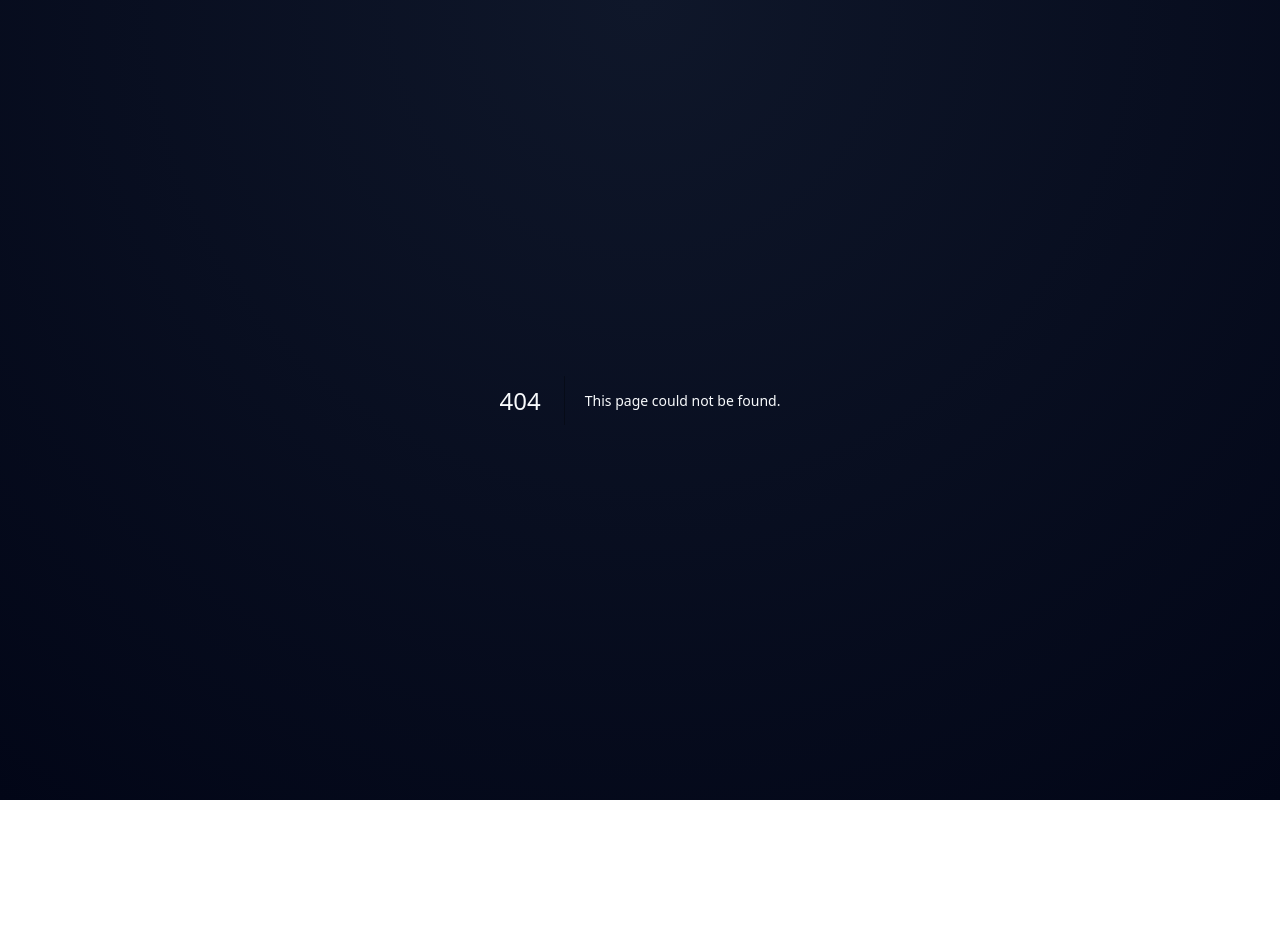
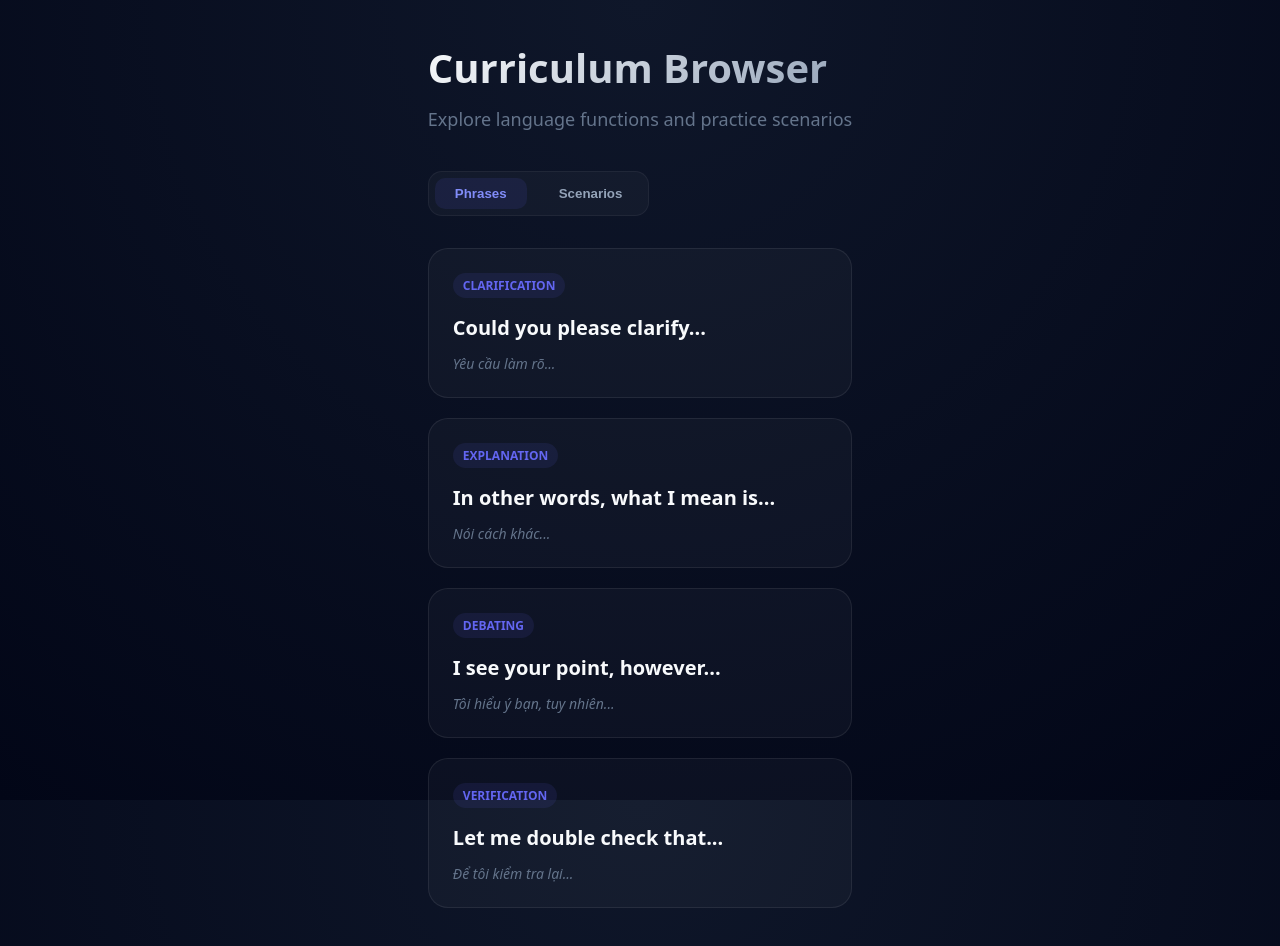
Before and after one commit to Armsss9988/AI-English, a Next.js app in the folder apps/web/: page /curriculum in a window 1280 px wide. Before the commit this address had no page. Before the commit the page ends 800 px from the top, so only its background shows below. Built offline with nearby package versions, Linux system fonts and the light colour scheme.

Commit message:
feat(dev2): implement C4 content browser UI with tabbed navigation

```diff
--- /dev/null
+++ b/apps/web/src/app/curriculum/page.tsx
@@ -0,0 +1,36 @@
+'use client';
+
+import React, { useState } from 'react';
+import { PhraseBrowser } from '@/features/curriculum/PhraseBrowser';
+import { ScenarioBrowser } from '@/features/curriculum/ScenarioBrowser';
+import styles from '@/features/curriculum/curriculum.module.css';
+
+export default function CurriculumPage() {
+  const [activeTab, setActiveTab] = useState<'phrases' | 'scenarios'>('phrases');
+
+  return (
+    <div className={styles.container}>
+      <header className={styles.header}>
+        <h1 className={styles.title}>Curriculum Browser</h1>
+        <p className={styles.subtitle}>Explore language functions and practice scenarios</p>
+      </header>
+
+      <div className={styles.tabs}>
+        <button
+          className={`${styles.tab} ${activeTab === 'phrases' ? styles.tabActive : ''}`}
+          onClick={() => setActiveTab('phrases')}
+        >
+          Phrases
+        </button>
+        <button
+          className={`${styles.tab} ${activeTab === 'scenarios' ? styles.tabActive : ''}`}
+          onClick={() => setActiveTab('scenarios')}
+        >
+          Scenarios
+        </button>
+      </div>
+
+      {activeTab === 'phrases' ? <PhraseBrowser /> : <ScenarioBrowser />}
+    </div>
+  );
+}
--- /dev/null
+++ b/apps/web/src/features/curriculum/PhraseBrowser.tsx
@@ -0,0 +1,29 @@
+'use client';
+
+import React from 'react';
+import { useQuery } from '@tanstack/react-query';
+import { getPhrases } from '@/lib/api/curriculum';
+import styles from './curriculum.module.css';
+
+export const PhraseBrowser: React.FC = () => {
+  const { data: phrases, isLoading } = useQuery({
+    queryKey: ['phrases'],
+    queryFn: getPhrases,
+  });
+
+  if (isLoading) {
+    return <div className={styles.loading}>Loading phrases...</div>;
+  }
+
+  return (
+    <div className={styles.phraseGrid}>
+      {phrases?.map((phrase) => (
+        <div key={phrase.id} className={styles.phraseCard}>
+          <span className={styles.functionBadge}>{phrase.function}</span>
+          <div className={styles.phraseContent}>{phrase.content}</div>
+          <div className={styles.phraseMeaning}>{phrase.meaning}</div>
+        </div>
+      ))}
+    </div>
+  );
+};
--- /dev/null
+++ b/apps/web/src/features/curriculum/ScenarioBrowser.tsx
@@ -0,0 +1,42 @@
+'use client';
+
+import React from 'react';
+import { useQuery } from '@tanstack/react-query';
+import { getScenarios } from '@/lib/api/curriculum';
+import styles from './curriculum.module.css';
+
+export const ScenarioBrowser: React.FC = () => {
+  const { data: scenarios, isLoading } = useQuery({
+    queryKey: ['scenarios'],
+    queryFn: getScenarios,
+  });
+
+  if (isLoading) {
+    return <div className={styles.loading}>Loading scenarios...</div>;
+  }
+
+  return (
+    <div className={styles.scenarioGrid}>
+      {scenarios?.map((scenario) => (
+        <div key={scenario.id} className={styles.scenarioCard}>
+          <div className={styles.scenarioHeader}>
+            <h3 className={styles.scenarioTitle}>{scenario.title}</h3>
+            <span className={`${styles.difficultyBadge} ${styles[scenario.difficulty]}`}>
+              {scenario.difficulty}
+            </span>
+          </div>
+          <div className={styles.scenarioBody}>
+            <div className={styles.infoRow}>
+              <span className={styles.infoLabel}>Goal</span>
+              <span className={styles.infoValue}>{scenario.goal}</span>
+            </div>
+            <div className={styles.infoRow}>
+              <span className={styles.infoLabel}>Persona</span>
+              <span className={styles.infoValue}>{scenario.persona}</span>
+            </div>
+          </div>
+        </div>
+      ))}
+    </div>
+  );
+};
--- /dev/null
+++ b/apps/web/src/features/curriculum/curriculum.module.css
@@ -0,0 +1,176 @@
+.container {
+  padding: 40px;
+  max-width: 1200px;
+  margin: 0 auto;
+  animation: fadeIn 0.6s ease-out;
+}
+
+@keyframes fadeIn {
+  from { opacity: 0; transform: translateY(10px); }
+  to { opacity: 1; transform: translateY(0); }
+}
+
+.header {
+  margin-bottom: 40px;
+}
+
+.title {
+  font-size: 2.5rem;
+  font-weight: 800;
+  background: linear-gradient(135deg, #f8fafc 0%, #94a3b8 100%);
+  -webkit-background-clip: text;
+  -webkit-text-fill-color: transparent;
+  margin-bottom: 12px;
+}
+
+.subtitle {
+  color: #64748b;
+  font-size: 1.125rem;
+}
+
+.tabs {
+  display: flex;
+  gap: 12px;
+  margin-bottom: 32px;
+  background: rgba(255, 255, 255, 0.03);
+  padding: 6px;
+  border-radius: 14px;
+  width: fit-content;
+  border: 1px solid rgba(255, 255, 255, 0.05);
+}
+
+.tab {
+  padding: 8px 20px;
+  border-radius: 10px;
+  border: none;
+  background: transparent;
+  color: #94a3b8;
+  font-weight: 600;
+  cursor: pointer;
+  transition: all 0.2s ease;
+}
+
+.tabActive {
+  background: rgba(99, 102, 241, 0.1);
+  color: #818cf8;
+}
+
+/* Phrase List */
+.phraseGrid {
+  display: grid;
+  grid-template-columns: repeat(auto-fill, minmax(300px, 1fr));
+  gap: 20px;
+}
+
+.phraseCard {
+  background: rgba(255, 255, 255, 0.03);
+  border: 1px solid rgba(255, 255, 255, 0.08);
+  border-radius: 20px;
+  padding: 24px;
+  transition: all 0.3s cubic-bezier(0.4, 0, 0.2, 1);
+  position: relative;
+  overflow: hidden;
+}
+
+.phraseCard:hover {
+  background: rgba(255, 255, 255, 0.05);
+  border-color: rgba(99, 102, 241, 0.3);
+  transform: translateY(-4px);
+  box-shadow: 0 20px 40px -15px rgba(0, 0, 0, 0.5);
+}
+
+.functionBadge {
+  font-size: 0.75rem;
+  font-weight: 700;
+  text-transform: uppercase;
+  color: #6366f1;
+  background: rgba(99, 102, 241, 0.1);
+  padding: 4px 10px;
+  border-radius: 20px;
+  margin-bottom: 16px;
+  display: inline-block;
+}
+
+.phraseContent {
+  font-size: 1.25rem;
+  font-weight: 600;
+  color: #f8fafc;
+  margin-bottom: 12px;
+  line-height: 1.4;
+}
+
+.phraseMeaning {
+  font-size: 0.875rem;
+  color: #64748b;
+  font-style: italic;
+}
+
+/* Scenario List */
+.scenarioGrid {
+  display: grid;
+  grid-template-columns: repeat(auto-fill, minmax(350px, 1fr));
+  gap: 24px;
+}
+
+.scenarioCard {
+  background: rgba(15, 23, 42, 0.4);
+  border: 1px solid rgba(255, 255, 255, 0.08);
+  border-radius: 24px;
+  padding: 32px;
+  display: flex;
+  flex-direction: column;
+  gap: 20px;
+  transition: all 0.3s ease;
+}
+
+.scenarioCard:hover {
+  border-color: rgba(99, 102, 241, 0.4);
+  background: rgba(15, 23, 42, 0.6);
+}
+
+.scenarioHeader {
+  display: flex;
+  justify-content: space-between;
+  align-items: flex-start;
+}
+
+.scenarioTitle {
+  font-size: 1.5rem;
+  font-weight: 700;
+  color: #f8fafc;
+}
+
+.difficultyBadge {
+  font-size: 0.75rem;
+  font-weight: 600;
+  padding: 4px 12px;
+  border-radius: 12px;
+}
+
+.Beginner { background: rgba(34, 197, 94, 0.1); color: #4ade80; }
+.Intermediate { background: rgba(234, 179, 8, 0.1); color: #facc15; }
+.Advanced { background: rgba(239, 68, 68, 0.1); color: #f87171; }
+
+.scenarioBody {
+  display: flex;
+  flex-direction: column;
+  gap: 12px;
+}
+
+.infoRow {
+  display: flex;
+  flex-direction: column;
+  gap: 4px;
+}
+
+.infoLabel {
+  font-size: 0.75rem;
+  color: #64748b;
+  text-transform: uppercase;
+  letter-spacing: 0.05em;
+}
+
+.infoValue {
+  color: #cbd5e1;
+  font-size: 1rem;
+}
--- /dev/null
+++ b/apps/web/src/lib/api/curriculum.ts
@@ -0,0 +1,26 @@
+import { Phrase, Scenario } from '@english-coach/contracts';
+
+const delay = (ms: number) => new Promise((res) => setTimeout(res, ms));
+
+const MOCK_PHRASES: Phrase[] = [
+  { id: 'p1', content: 'Could you please clarify...', meaning: 'Yêu cầu làm rõ...', function: 'Clarification' },
+  { id: 'p2', content: 'In other words, what I mean is...', meaning: 'Nói cách khác...', function: 'Explanation' },
+  { id: 'p3', content: 'I see your point, however...', meaning: 'Tôi hiểu ý bạn, tuy nhiên...', function: 'Debating' },
+  { id: 'p4', content: 'Let me double check that...', meaning: 'Để tôi kiểm tra lại...', function: 'Verification' },
+];
+
+const MOCK_SCENARIOS: Scenario[] = [
+  { id: 's1', title: 'Daily Standup', goal: 'Report progress and blockers', difficulty: 'Beginner', persona: 'Scrum Master' },
+  { id: 's2', title: 'Technical Design Review', goal: 'Explain architecture decisions', difficulty: 'Advanced', persona: 'Senior Architect' },
+  { id: 's3', title: 'Salary Negotiation', goal: 'Discuss compensation', difficulty: 'Intermediate', persona: 'HR Manager' },
+];
+
+export const getPhrases = async (): Promise<Phrase[]> => {
+  await delay(600);
+  return [...MOCK_PHRASES];
+};
+
+export const getScenarios = async (): Promise<Scenario[]> => {
+  await delay(800);
+  return [...MOCK_SCENARIOS];
+};
--- /dev/null
+++ b/packages/contracts/src/curriculum.ts
@@ -0,0 +1,21 @@
+export type Difficulty = 'Beginner' | 'Intermediate' | 'Advanced';
+
+export interface Phrase {
+  id: string;
+  content: string;
+  meaning: string;
+  function: string; // e.g., "Greeting", "Technical Explanation"
+}
+
+export interface Scenario {
+  id: string;
+  title: string;
+  goal: string;
+  difficulty: Difficulty;
+  persona: string;
+}
+
+export interface CurriculumData {
+  phrases: Phrase[];
+  scenarios: Scenario[];
+}
--- a/packages/contracts/src/index.ts
+++ b/packages/contracts/src/index.ts
@@ -1 +1,2 @@
 export * from './identity';
+export * from './curriculum';
```
